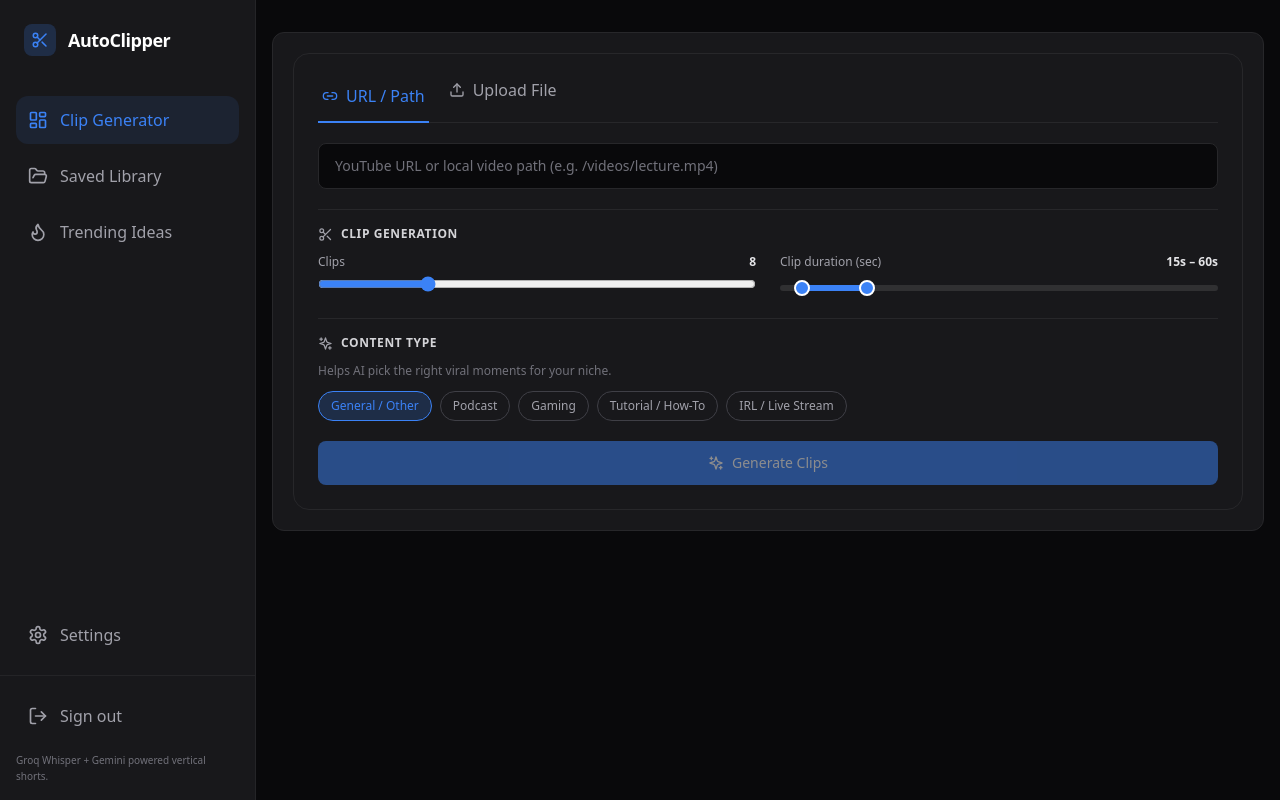
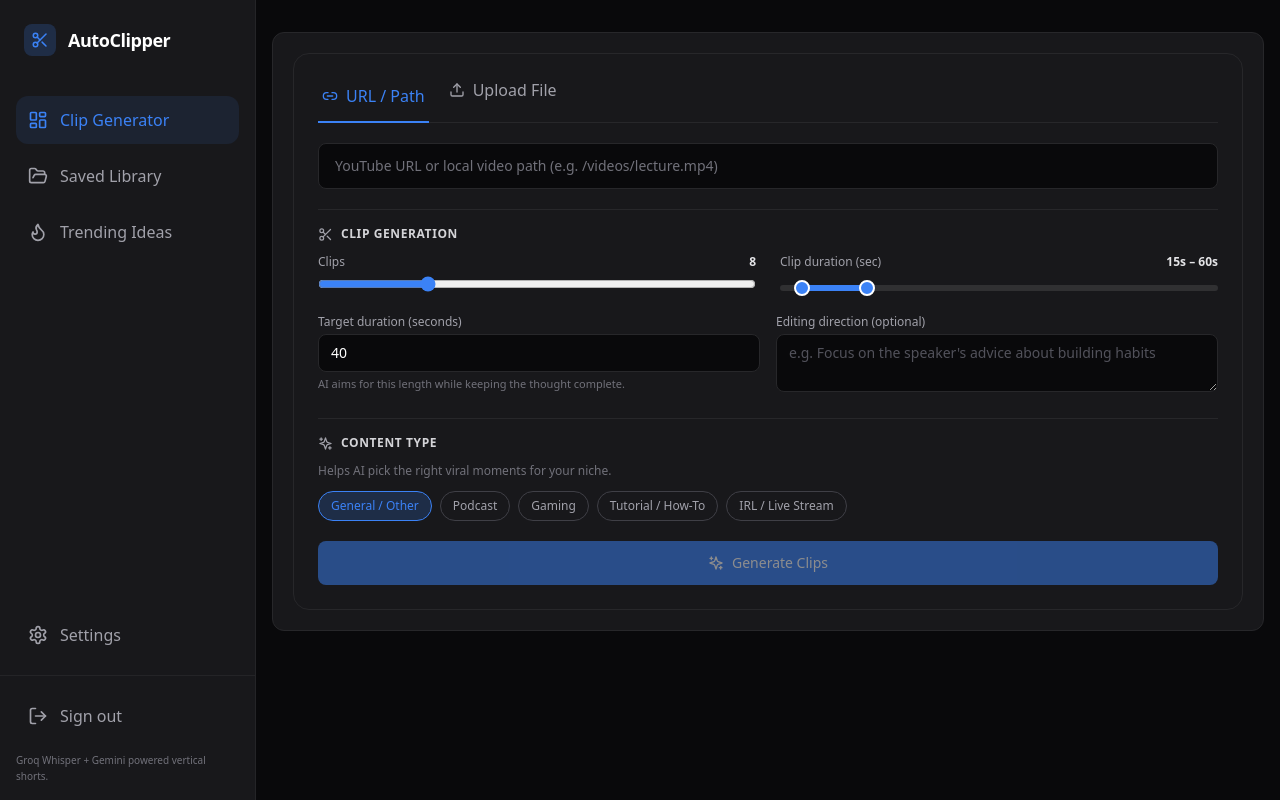
Before and after one commit to hareshbharadwaj/autoclipper, a React (Vite) app in the folder frontend/: page / in a window 1280 px wide. Built offline with nearby package versions, Linux system fonts and the light colour scheme; no server answers.

Commit message:
Add target clip duration and custom editing direction controls

```diff
--- a/frontend/src/components/SubmitForm.jsx
+++ b/frontend/src/components/SubmitForm.jsx
@@ -14,6 +14,8 @@ export default function SubmitForm({ onSubmit, busy, settings }) {
   const [clipCount, setClipCount] = useState(settings?.clipCount ?? 8)
   const [minClip, setMinClip] = useState(settings?.minClip ?? 15)
   const [maxClip, setMaxClip] = useState(settings?.maxClip ?? 60)
+  const [targetDuration, setTargetDuration] = useState(40)
+  const [customPrompt, setCustomPrompt] = useState('')
   const [contentType, setContentType] = useState('general')
   const [showGaming, setShowGaming] = useState(false)
   const [gamingReady, setGamingReady] = useState(null) // { source, layout }
@@ -105,6 +107,8 @@ export default function SubmitForm({ onSubmit, busy, settings }) {
       clipCount: clipCount || undefined,
       minClip: minClip || undefined,
       maxClip: maxClip || undefined,
+      targetDuration: targetDuration || undefined,
+      customPrompt: customPrompt.trim() || undefined,
       splitScreen: splitScreen || undefined,
     }
     // Gaming: use the prepared 9:16 source instead of the raw file.
@@ -226,6 +230,21 @@ export default function SubmitForm({ onSubmit, busy, settings }) {
                 setMaxClip(hi)
               }}
             />
+          </div>
+          <div className="mt-4 grid grid-cols-1 sm:grid-cols-2 gap-4">
+            <div>
+              <label className="block text-xs text-zinc-400 mb-1" htmlFor="targetDuration">Target duration (seconds)</label>
+              <input id="targetDuration" type="number" min="5" max="120" value={targetDuration}
+                onChange={(e) => setTargetDuration(Math.min(120, Math.max(5, Number(e.target.value) || 5)))}
+                className="w-full rounded-lg bg-background border border-border px-3 py-2 text-sm text-white" />
+              <p className="mt-1 text-[11px] text-zinc-500">AI aims for this length while keeping the thought complete.</p>
+            </div>
+            <div>
+              <label className="block text-xs text-zinc-400 mb-1" htmlFor="customPrompt">Editing direction (optional)</label>
+              <textarea id="customPrompt" rows="2" value={customPrompt} onChange={(e) => setCustomPrompt(e.target.value)}
+                maxLength={1200} placeholder="e.g. Focus on the speaker's advice about building habits"
+                className="w-full resize-y rounded-lg bg-background border border-border px-3 py-2 text-sm text-white placeholder-zinc-600" />
+            </div>
           </div>
         </div>
 
```
